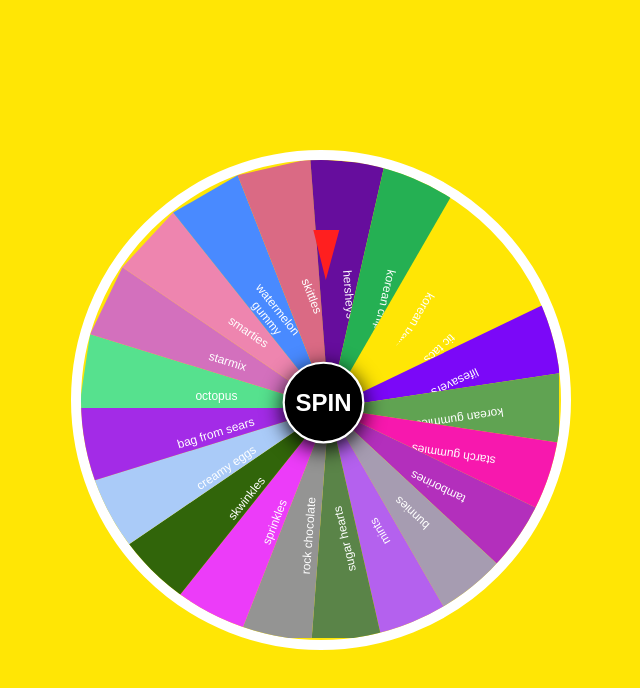
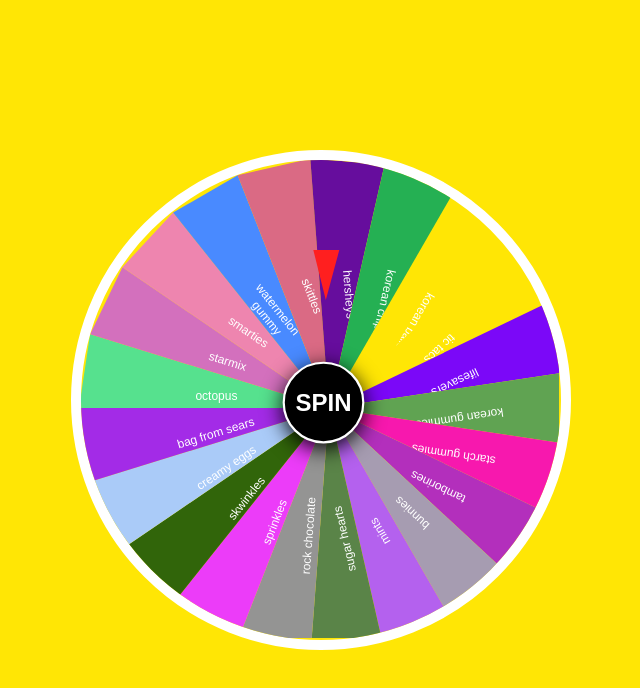
Before and after one commit to Mattheaus/Wheel, a plain HTML site: page index.html in a window 1280 px wide. Shown: the whole page, without its empty margins (319-959 px from the left). Drawn offline with Linux system fonts and the light colour scheme.

Commit message:
Update style.css

```diff
--- a/style.css
+++ b/style.css
@@ -90,7 +90,7 @@ span {
 
  #selector {
      position: absolute;
-     bottom: 520px;
+     bottom: 500px;
      left: 48.5%;
      width: 50px;
      height: 50px;
```
